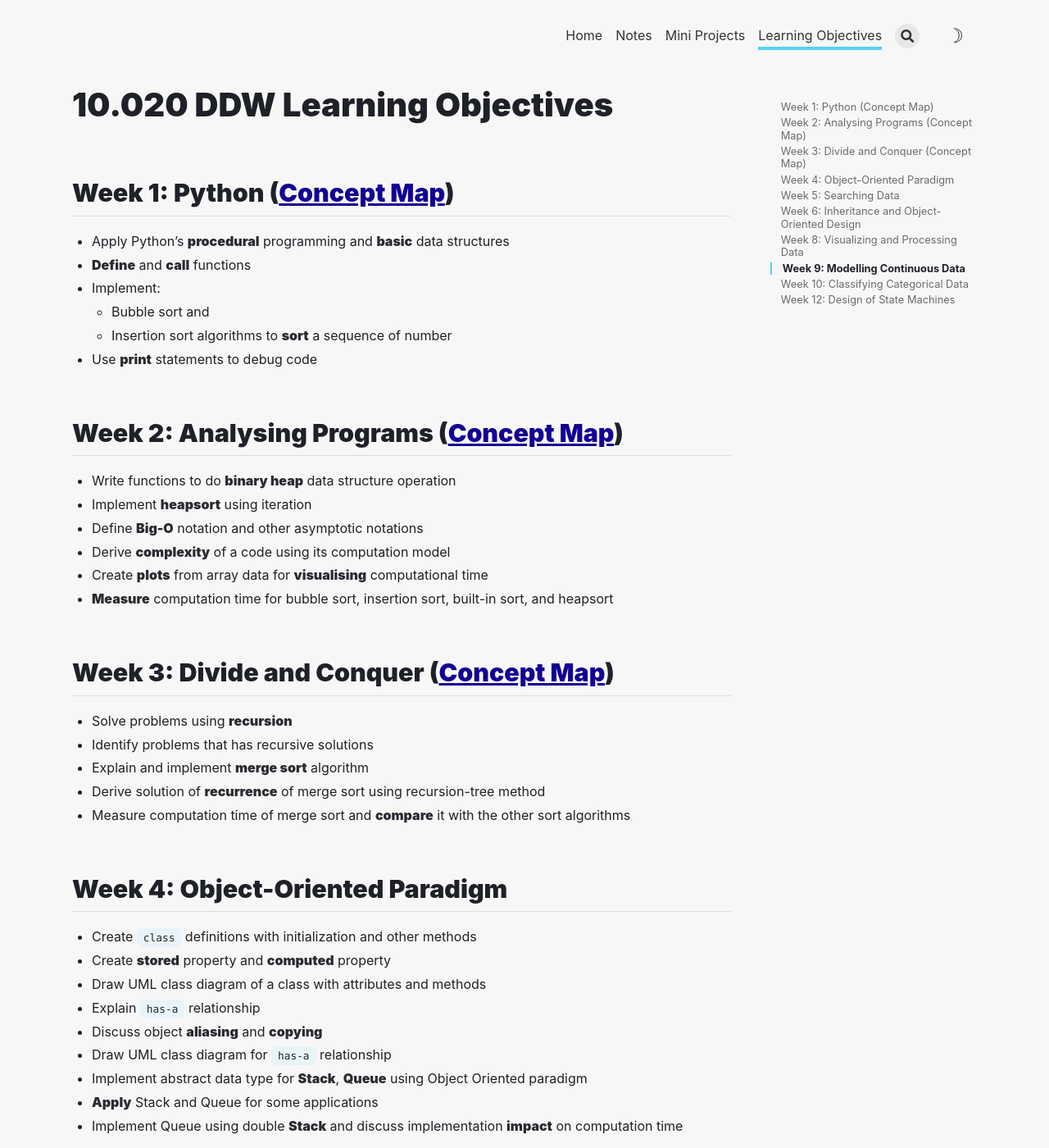
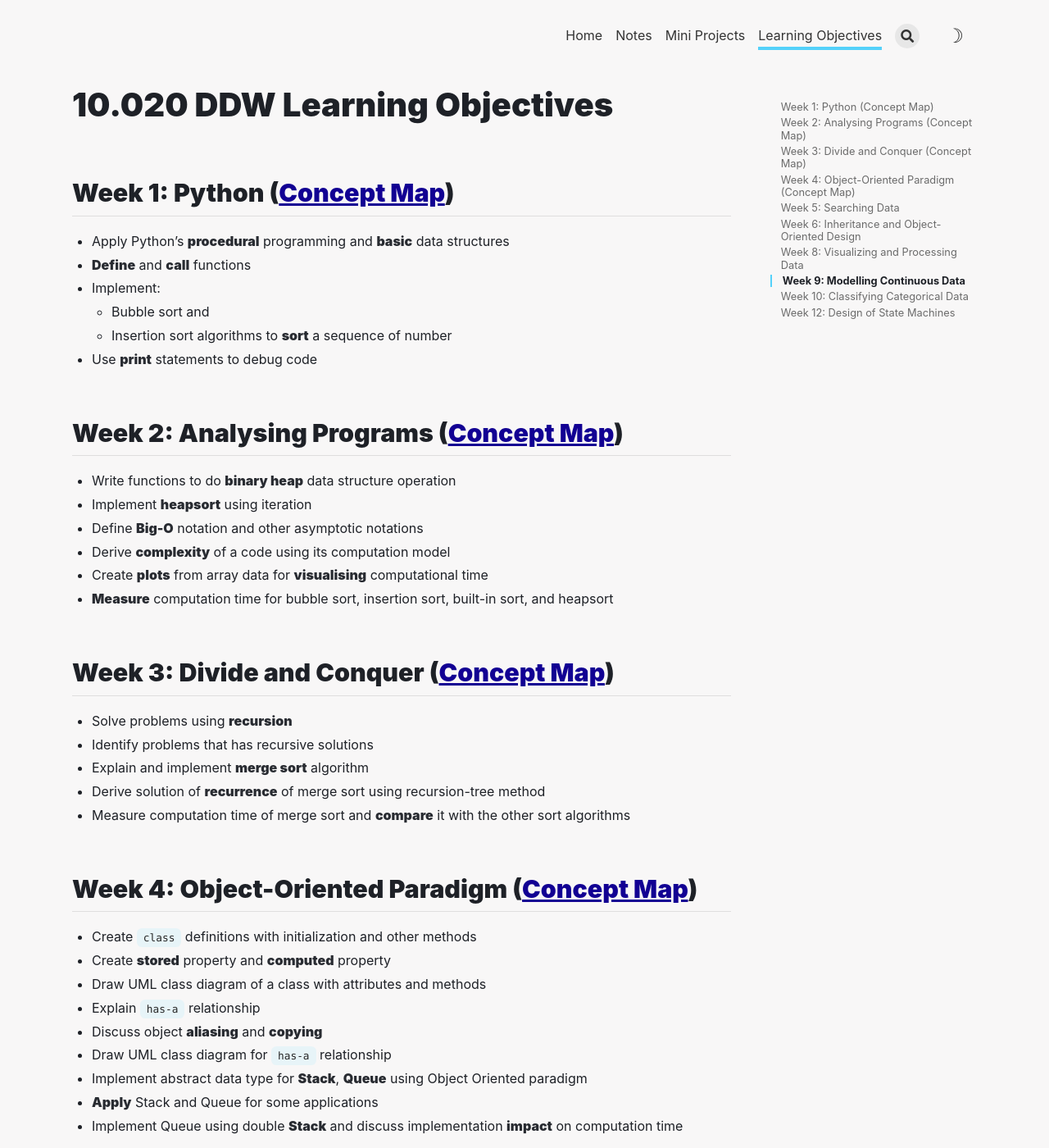
Before and after one commit to Data-Driven-World/Data-Driven-World.github.io, a Jekyll site: the page built from _Learning_Objectives/overview.md, in a window 1280 px wide and 1400 px high. Shown: the whole window at 82% size. Built offline with Jekyll 4.4.1, drawn with Linux system fonts in a browser that asks for light colours; nearby versions of some CDN libraries.

Commit message:
add concept map week 4.

```diff
--- a/_Learning_Objectives/overview.md
+++ b/_Learning_Objectives/overview.md
@@ -37,7 +37,7 @@
 - Derive solution of **recurrence** of merge sort using recursion-tree method
 - Measure computation time of merge sort and **compare** it with the other sort algorithms
 
-## Week 4: Object-Oriented Paradigm
+## Week 4: Object-Oriented Paradigm ([Concept Map](https://drive.google.com/file/d/1iLusuxa-wncnHcxOrRoX4207u07l18Nh/view?usp=sharing))
 
 - Create `class` definitions with initialization and other methods
 - Create **stored** property and **computed** property
```
